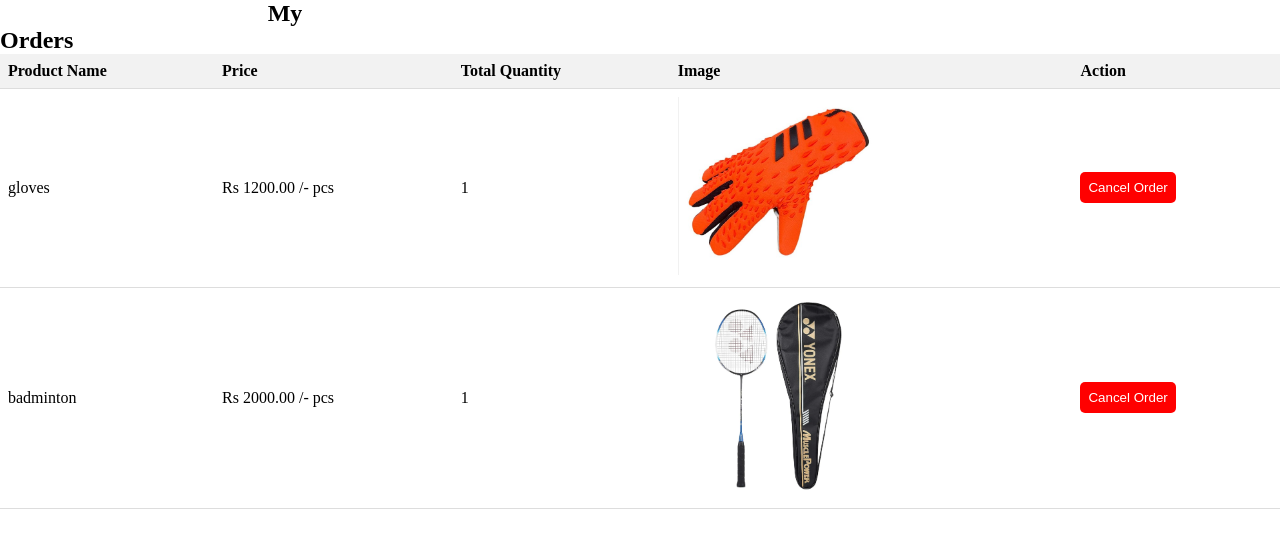
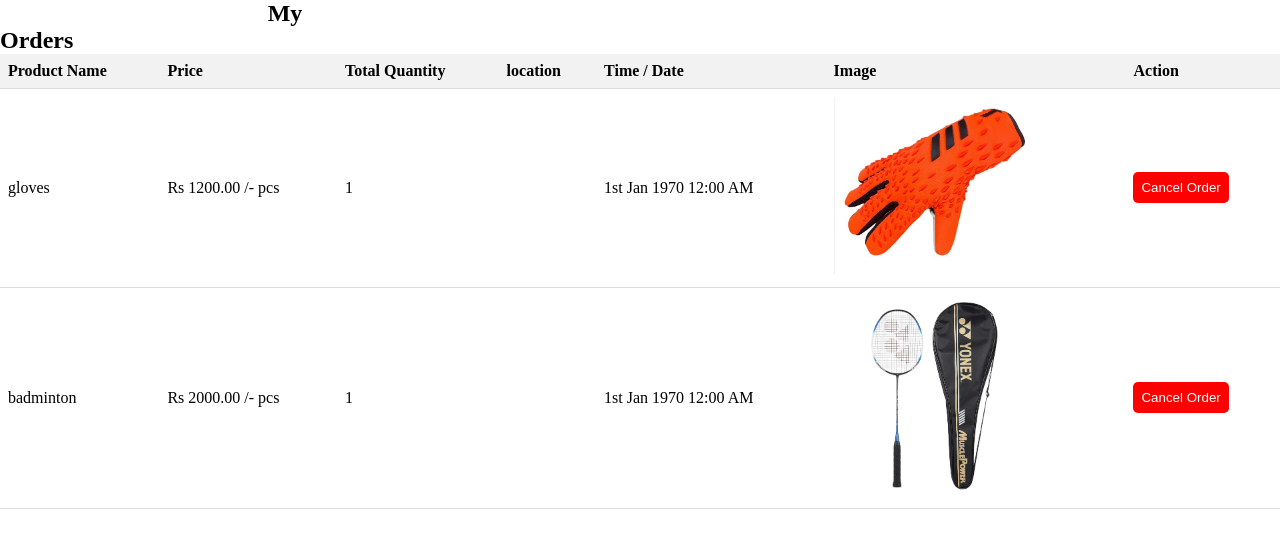
Before and after one commit to sameer7532/sportnp, a PHP site: page /myOrders.php in a window 1280 px wide. Shown: the part 73-621 px from the top of the page. Run offline with PHP 8.4, Linux system fonts and the light colour scheme; a user stored in the database is signed in; data comes from the database, SQL or seed files in the repository; data that the repository does not hold is empty.

Commit message:
chore: Add location field to place_order form and update orders table

```diff
--- a/actions/place_order.php
+++ b/actions/place_order.php
@@ -7,11 +7,12 @@
 
 // Loop through each product in the cart
 if (isset($_SESSION['cart']) && !empty($_SESSION['cart'])) {
+  $location = $_POST['location'];
     foreach ($_SESSION['cart'] as $item) {
         $product_id = $item['id'];
 
         // Insert order details into the orders table
-        $insert_query = "INSERT INTO orders (customer_email, product_id) VALUES ('$user_email', '$product_id')";
+        $insert_query = "INSERT INTO orders (customer_email, product_id, location) VALUES ('$user_email', $product_id, '$location')";
         $conn->query($insert_query);
     }
 
--- a/admin/allOrders.php
+++ b/admin/allOrders.php
@@ -73,6 +73,8 @@
         <th>Product Name</th>
         <th>Price</th>
         <th>Total Quantity</th>
+        <th>Location</th>
+        <th>Time / Date</th>
         <th>Image</th>
         <th>Action</th>
       </tr>
@@ -114,6 +116,9 @@
           echo "<td>{$order['product_title']}</td>";
           echo "<td>Rs {$order['price']} /- pcs</td>";
           echo "<td>{$order['total_quantity']}</td>"; // Display the total quantity of the product
+          echo "<td>{$order['location']}</td>";
+          //in format like 1st Jan 2022 12:00 AM
+          echo "<td>" . date('jS M Y h:i A', strtotime($order['created_at'])) . "</td>";
           echo "<td><img src='.{$imgPath}' alt='{$order['product_title']}' width='200px'></td>"; // Display the product image
           echo "<td>";
           echo "<form action='../actions/cancel_order.php' method='post'>";
--- a/cart.php
+++ b/cart.php
@@ -195,6 +195,7 @@
 
   <?php if (isset($_SESSION['cart']) && !empty($_SESSION['cart'])): ?>
         <form action="./actions/place_order.php" method="post">
+          <input type="text" name="location" id="location" placeholder="Enter your location" required>
           <button type="submit"
             style="margin-top:2rem; background-color: #4CAF50; color: white; padding: 10px 20px; border: none; cursor: pointer; border-radius: 5px;">Place
             Order</button>
--- a/myOrders.php
+++ b/myOrders.php
@@ -83,6 +83,8 @@
         <th>Product Name</th>
         <th>Price</th>
         <th>Total Quantity</th>
+        <th>location</th>
+        <th>Time / Date</th>
         <th>Image</th>
         <th>Action</th>
       </tr>
@@ -116,6 +118,9 @@
           echo "<td>{$o['title']}</td>";
           echo "<td>Rs {$o['price']} /- pcs</td>";
           echo "<td>{$item['quantity']}</td>"; // Display the total quantity of the product
+          echo "<td>{$o['location']}</td>";
+          //in format like 1st Jan 2022 12:00 AM
+          echo "<td>" . date('jS M Y h:i A', strtotime($o['created_at'])) . "</td>";
           echo "<td><img src='{$imgPath}' alt='{$o['title']}' width='200px'></td>"; // Display the product image
           echo "<td>";
           echo "<form action='./actions/cancel_order.php' method='post'>";
```
Lines whose indentation alone changed are shown as unchanged.
